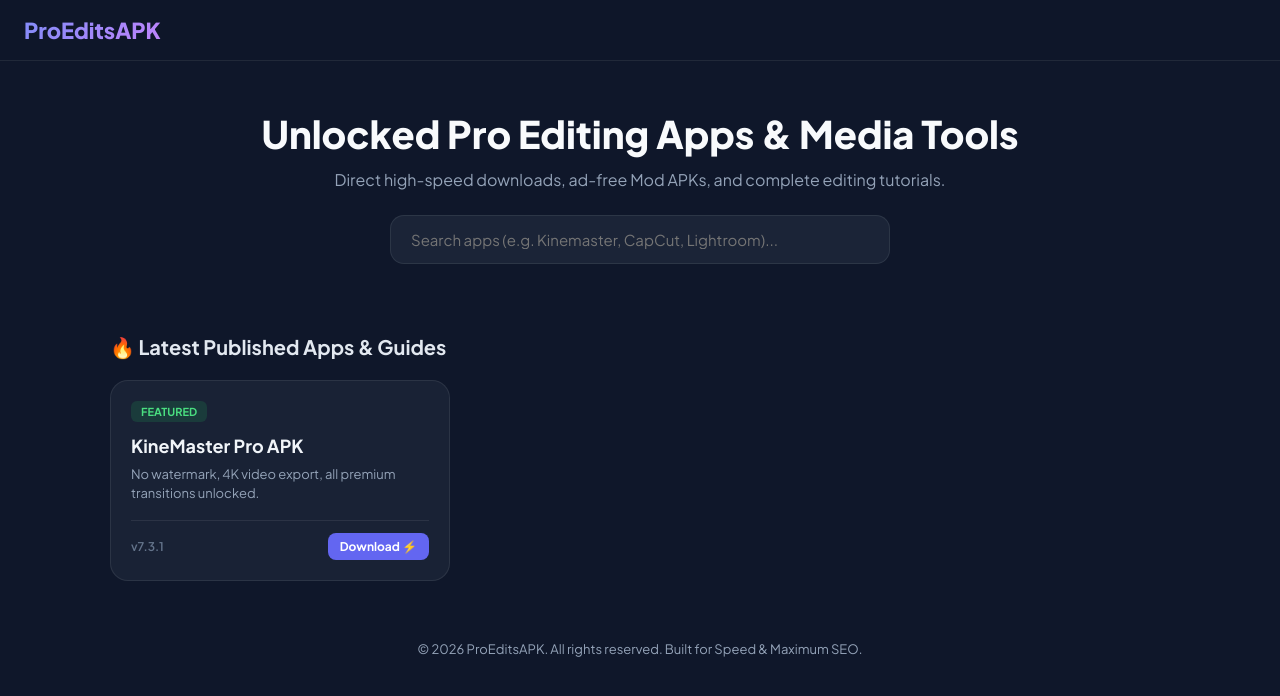
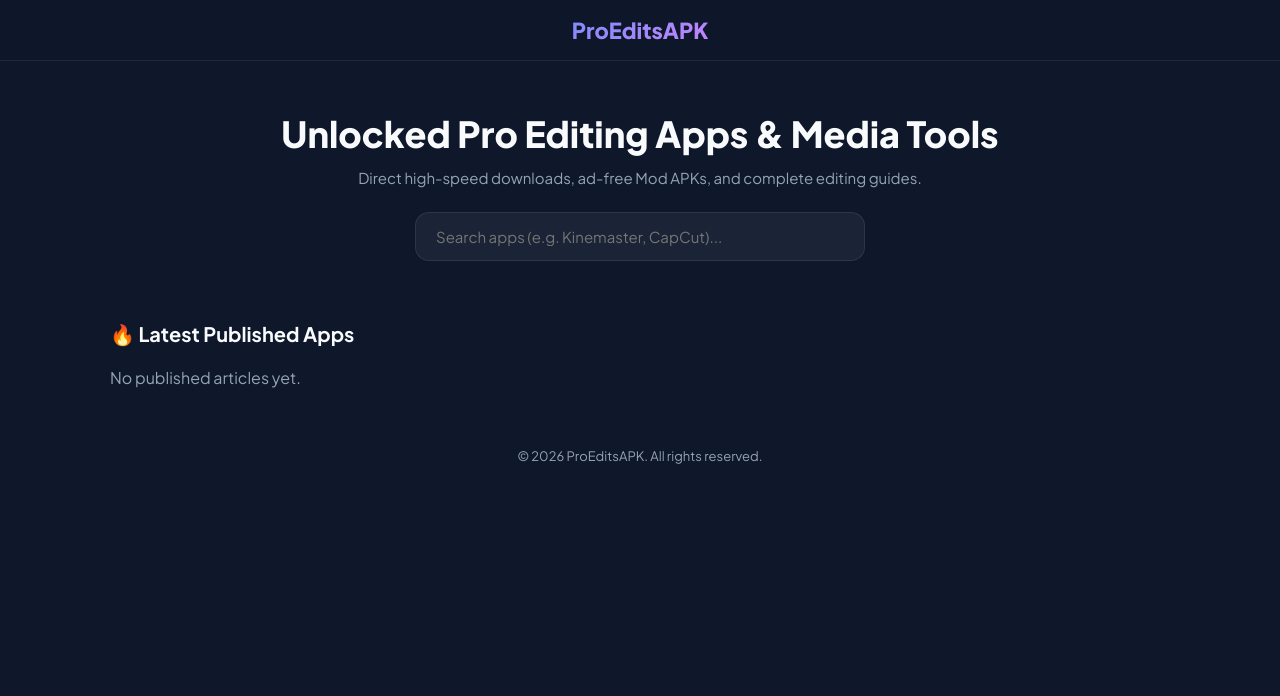
Before and after one commit to haseebaslam091-afk/proeditsapk, a Jekyll site: the page index.html, which Jekyll copies as it is, in a window 1280 px wide. Shown: the top 696 px of the page. Built offline with Jekyll 4.4.1, drawn with Linux system fonts in a browser that asks for light colours.

Commit message:
Update index.html

```diff
--- a/index.html
+++ b/index.html
@@ -6,7 +6,6 @@
     <title>ProEditsAPK - Premium Editing Apps & Mod APKs</title>
     <meta name="description" content="Download the latest fully unlocked, ad-free Pro Editing Apps, Video Editors, and Mod APKs with high speed downloads.">
 
-    <!-- Fast Preconnects & Schema -->
     <link rel="preconnect" href="https://fonts.googleapis.com">
     <link rel="preconnect" href="https://fonts.gstatic.com" crossorigin>
     <link href="https://fonts.googleapis.com/css2?family=Plus+Jakarta+Sans:wght@400;500;600;700;800&display=swap" rel="stylesheet">
@@ -16,8 +15,6 @@
             --bg-dark: #0f172a;
             --card-bg: rgba(30, 41, 59, 0.7);
             --primary: #6366f1;
-            --primary-hover: #4f46e5;
-            --accent: #22c55e;
             --text-main: #f8fafc;
             --text-muted: #94a3b8;
             --glass-border: rgba(255, 255, 255, 0.08);
@@ -26,55 +23,39 @@
         * { margin: 0; padding: 0; box-sizing: border-box; font-family: 'Plus Jakarta Sans', sans-serif; }
         body { background: var(--bg-dark); color: var(--text-main); min-height: 100vh; padding-bottom: 60px; }
 
-        /* Header & Nav */
         header {
             background: rgba(15, 23, 42, 0.85);
             backdrop-filter: blur(12px);
             border-bottom: 1px solid var(--glass-border);
             position: sticky; top: 0; z-index: 100;
             padding: 16px 24px;
-            display: flex; justify-content: space-between; align-items: center;
+            display: flex; justify-content: center; align-items: center;
         }
 
         .logo { font-size: 22px; font-weight: 800; background: linear-gradient(135deg, #818cf8, #c084fc); -webkit-background-clip: text; -webkit-text-fill-color: transparent; text-decoration: none; }
-        .admin-link { background: rgba(99, 102, 241, 0.15); color: #c7d2fe; border: 1px solid rgba(99, 102, 241, 0.3); padding: 8px 16px; border-radius: 10px; text-decoration: none; font-size: 13px; font-weight: 600; }
 
-        /* Hero Section */
         .hero { text-align: center; padding: 50px 20px 30px; max-width: 800px; margin: 0 auto; }
-        .hero h1 { font-size: 38px; font-weight: 800; margin-bottom: 12px; line-height: 1.2; }
-        .hero p { color: var(--text-muted); font-size: 16px; margin-bottom: 25px; }
+        .hero h1 { font-size: 36px; font-weight: 800; margin-bottom: 12px; }
+        .hero p { color: var(--text-muted); font-size: 15px; margin-bottom: 25px; }
 
-        .search-box {
-            max-width: 500px; margin: 0 auto; position: relative;
-        }
         .search-box input {
-            width: 100%; padding: 14px 20px; background: rgba(30, 41, 59, 0.8); border: 1px solid var(--glass-border); border-radius: 14px; color: white; font-size: 15px; outline: none;
+            width: 100%; max-width: 450px; padding: 14px 20px; background: rgba(30, 41, 59, 0.8); border: 1px solid var(--glass-border); border-radius: 14px; color: white; font-size: 15px; outline: none;
         }
 
-        /* App Cards Grid */
-        .container { max-width: 1100px; margin: 40px auto 0; padding: 0 20px; }
-        .section-title { font-size: 20px; margin-bottom: 20px; color: #e2e8f0; font-weight: 700; display: flex; justify-content: space-between; align-items: center; }
-
-        .grid { display: grid; grid-template-columns: repeat(auto-fill, minmax(280px, 1fr)); gap: 20px; }
+        .container { max-width: 1100px; margin: 30px auto 0; padding: 0 20px; }
+        .grid { display: grid; grid-template-columns: repeat(auto-fill, minmax(280px, 1fr)); gap: 20px; margin-top: 20px; }
 
         .card {
-            background: var(--card-bg);
-            border: 1px solid var(--glass-border);
-            border-radius: 18px;
-            padding: 20px;
-            transition: transform 0.2s, box-shadow 0.2s;
-            text-decoration: none;
-            color: var(--text-main);
-            display: flex; flex-direction: column; justify-content: space-between;
+            background: var(--card-bg); border: 1px solid var(--glass-border); border-radius: 18px; padding: 20px; text-decoration: none; color: var(--text-main); display: flex; flex-direction: column; justify-content: space-between;
         }
-        .card:hover { transform: translateY(-4px); box-shadow: 0 10px 25px rgba(0, 0, 0, 0.4); border-color: rgba(99, 102, 241, 0.4); }
+        .card:hover { border-color: rgba(99, 102, 241, 0.5); }
 
-        .card-badge { align-self: flex-start; background: rgba(34, 197, 94, 0.15); color: #4ade80; padding: 4px 10px; border-radius: 6px; font-size: 11px; font-weight: 700; margin-bottom: 12px; text-transform: uppercase; }
-        .card h3 { font-size: 18px; font-weight: 700; margin-bottom: 8px; color: #f1f5f9; }
-        .card p { font-size: 13px; color: var(--text-muted); line-height: 1.5; margin-bottom: 16px; flex-grow: 1; }
+        .card-badge { background: rgba(34, 197, 94, 0.15); color: #4ade80; padding: 4px 10px; border-radius: 6px; font-size: 11px; font-weight: 700; width: fit-content; margin-bottom: 10px; }
+        .card h3 { font-size: 18px; font-weight: 700; margin-bottom: 8px; }
+        .card p { font-size: 13px; color: var(--text-muted); margin-bottom: 16px; }
 
-        .card-footer { display: flex; justify-content: space-between; align-items: center; font-size: 12px; color: #64748b; font-weight: 600; border-top: 1px solid var(--glass-border); padding-top: 12px; }
-        .btn-download { background: var(--primary); color: white; padding: 6px 12px; border-radius: 8px; font-weight: 700; font-size: 12px; }
+        .card-footer { display: flex; justify-content: space-between; align-items: center; font-size: 12px; color: #64748b; border-top: 1px solid var(--glass-border); padding-top: 12px; }
+        .btn-download { background: var(--primary); color: white; padding: 6px 12px; border-radius: 8px; font-weight: 700; }
 
         footer { text-align: center; margin-top: 60px; color: var(--text-muted); font-size: 13px; }
     </style>
@@ -87,32 +68,27 @@
 
     <section class="hero">
         <h1>Unlocked Pro Editing Apps & Media Tools</h1>
-        <p>Direct high-speed downloads, ad-free Mod APKs, and complete editing tutorials.</p>
+        <p>Direct high-speed downloads, ad-free Mod APKs, and complete editing guides.</p>
         <div class="search-box">
-            <input type="text" id="searchInput" placeholder="Search apps (e.g. Kinemaster, CapCut, Lightroom)..." onkeyup="filterApps()">
+            <input type="text" id="searchInput" placeholder="Search apps (e.g. Kinemaster, CapCut)..." onkeyup="filterApps()">
         </div>
     </section>
 
     <main class="container">
-        <div class="section-title">
-            <span>🔥 Latest Published Apps & Guides</span>
-        </div>
-
+        <h2 style="font-size: 20px;">🔥 Latest Published Apps</h2>
         <div class="grid" id="appsGrid">
-            <!-- Dynamic Post Cards loaded via JS -->
-            <p id="loadingMsg" style="color: var(--text-muted);">Loading latest posts...</p>
+            <p style="color: var(--text-muted);">Loading latest posts...</p>
         </div>
     </main>
 
     <footer>
-        <p>© 2026 ProEditsAPK. All rights reserved. Built for Speed & Maximum SEO.</p>
+        <p>© 2026 ProEditsAPK. All rights reserved.</p>
     </footer>
 
     <script>
         async function fetchPosts() {
             const grid = document.getElementById('appsGrid');
             try {
-                // Fetch posts list from GitHub repo API directly
                 const res = await fetch('https://api.github.com/repos/haseebaslam091-afk/proeditsapk/contents/_posts');
                 if(!res.ok) throw new Error("No posts found");
 
@@ -128,7 +104,7 @@
                             <a href="/${cleanSlug}" class="card">
                                 <span class="card-badge">PRO UNLOCKED</span>
                                 <h3>${displayTitle}</h3>
-                                <p>Latest version with all premium unlocked features, zero ads, and high-speed direct download link.</p>
+                                <p>Latest premium unlocked version with zero ads and high speed download link.</p>
                                 <div class="card-footer">
                                     <span>Verified Safe</span>
                                     <span class="btn-download">Download ⚡</span>
@@ -137,20 +113,9 @@
                         `;
                     }
                 }
-
-                grid.innerHTML = html || '<p style="color:var(--text-muted);">No published articles yet. Create one from the Admin Panel!</p>';
+                grid.innerHTML = html || '<p style="color:var(--text-muted);">No published articles yet. Create one from Admin Panel!</p>';
             } catch(e) {
-                grid.innerHTML = `
-                    <a href="/kinemaster-pro" class="card">
-                        <span class="card-badge">FEATURED</span>
-                        <h3>KineMaster Pro APK</h3>
-                        <p>No watermark, 4K video export, all premium transitions unlocked.</p>
-                        <div class="card-footer">
-                            <span>v7.3.1</span>
-                            <span class="btn-download">Download ⚡</span>
-                        </div>
-                    </a>
-                `;
+                grid.innerHTML = '<p style="color:var(--text-muted);">No published articles yet.</p>';
             }
         }
 
```
